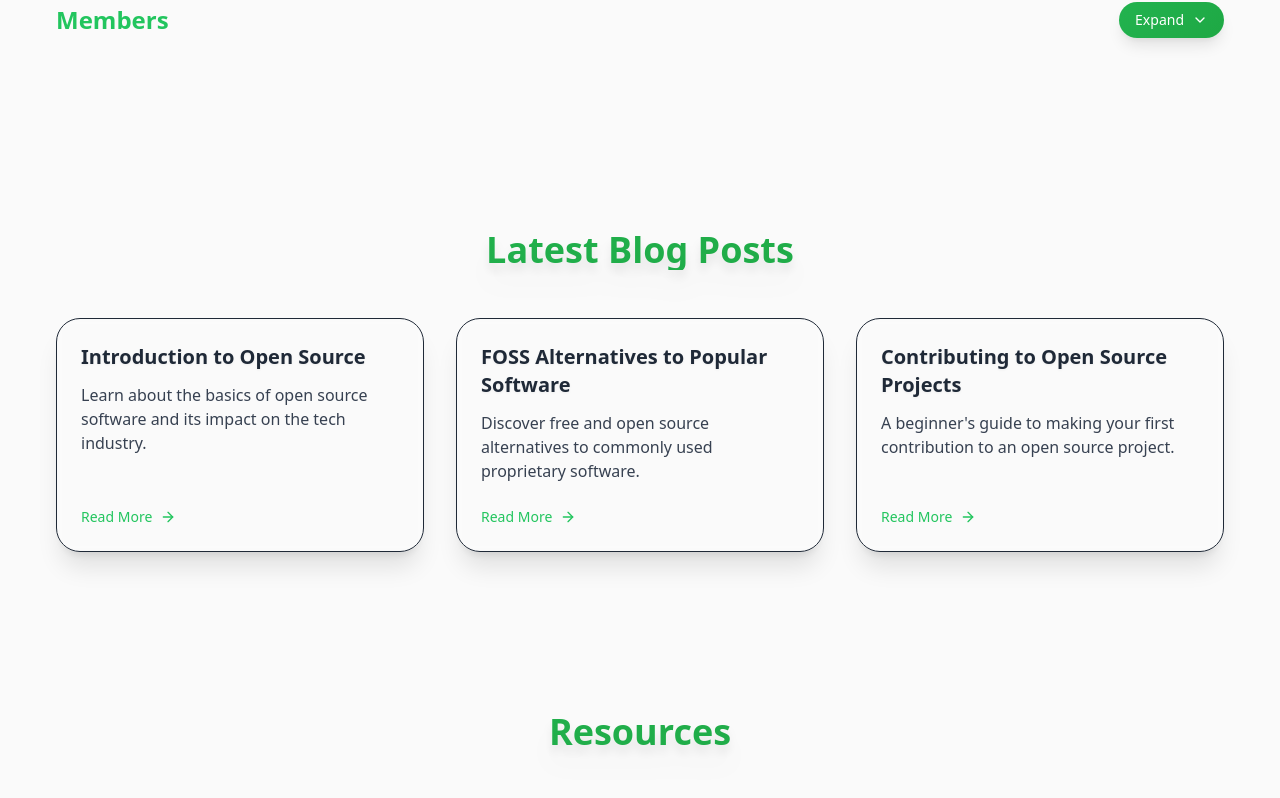
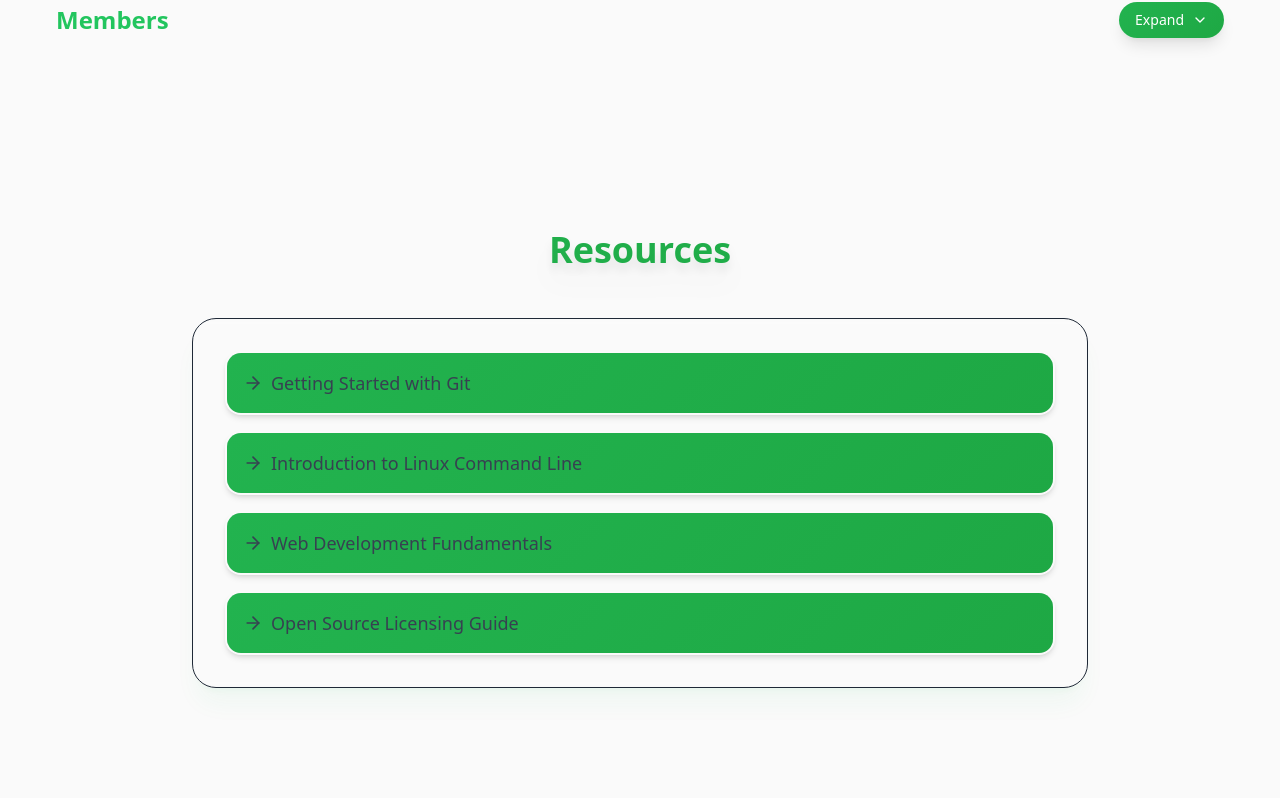
Before and after one commit to thefossclub/thefossclub.github.io, a Next.js app: page / in a window 1280 px wide. Shown: the part 5209-6007 px from the top of the page. Built offline with nearby package versions, Linux system fonts and the light colour scheme.

Commit message:
byebye blogs

```diff
--- a/app/page.tsx
+++ b/app/page.tsx
@@ -33,7 +33,6 @@ export default function Home() {
     projects: useRef<HTMLElement>(null),
     events: useRef<HTMLElement>(null),
     team: useRef<HTMLElement>(null),
-    blog: useRef<HTMLElement>(null),
     resources: useRef<HTMLElement>(null),
   }
 
@@ -41,11 +40,13 @@ export default function Home() {
     const handleScroll = () => {
       const scrollPosition = window.scrollY + 100
 
-      for (const section in sectionRefs) {
-        const ref = sectionRefs[section as keyof typeof sectionRefs].current
+      const sections = Object.keys(sectionRefs) as Array<keyof typeof sectionRefs>;
+
+      for (const sectionName of sections) {
+        const ref = sectionRefs[sectionName].current
         if (ref) {
           if (scrollPosition >= ref.offsetTop && scrollPosition < ref.offsetTop + ref.offsetHeight) {
-            setActiveSection(section)
+            setActiveSection(sectionName)
             break
           }
         }
@@ -154,24 +155,6 @@ export default function Home() {
     { name: "Ravpreet Maini", role: "Cloud Expert", color: "bg-green-500" },
     { name: "Shristi Pandey", role: "Researcher", color: "bg-purple-500" },
     { name: "Palak", role: "Graphics Designer", color: "bg-pink-500" },
-  ]
-
-  const blogPosts = [
-    {
-      title: "Introduction to Open Source",
-      excerpt: "Learn about the basics of open source software and its impact on the tech industry.",
-      link: "#",
-    },
-    {
-      title: "FOSS Alternatives to Popular Software",
-      excerpt: "Discover free and open source alternatives to commonly used proprietary software.",
-      link: "#",
-    },
-    {
-      title: "Contributing to Open Source Projects",
-      excerpt: "A beginner's guide to making your first contribution to an open source project.",
-      link: "#",
-    },
   ]
 
   const tools = [
@@ -681,27 +664,6 @@ export default function Home() {
         </div>
       </section>
 
-      {/* Blog Section */}
-      <section ref={sectionRefs.blog} id="blog" className="py-16 md:py-20 relative z-10 px-4 sm:px-6">
-        <div className="container mx-auto">
-          <motion.h2
-            className="text-3xl sm:text-4xl font-extrabold mb-10 md:mb-12 text-center text-gradient-green drop-shadow-xl"
-            initial={{ opacity: 0 }}
-            whileInView={{ opacity: 1 }}
-            viewport={{ once: true }}
-            transition={{ duration: 0.6 }}
-          >
-            Latest Blog Posts
-          </motion.h2>
-
-          <div className="grid grid-cols-1 md:grid-cols-3 gap-6 md:gap-8">
-            {blogPosts.map((post, index) => (
-              <BlogPost key={index} title={post.title} excerpt={post.excerpt} link={post.link} index={index} />
-            ))}
-          </div>
-        </div>
-      </section>
-
       {/* Resources Section */}
       <section ref={sectionRefs.resources} id="resources" className="py-16 md:py-20 relative z-10 px-4 sm:px-6">
         <div className="container mx-auto">
@@ -728,7 +690,9 @@ export default function Home() {
                 whileHover={{ x: 10, backgroundColor: "rgba(31, 41, 55, 0.8)" }}
               >
                 <Link
-                  href="#"
+                  href="https://github.com/thefossclub/resources#getting-started-with-git"
+                  target="_blank"
+                  rel="noopener noreferrer"
                   className="flex items-center text-base sm:text-lg text-gray-700 dark:text-gray-300 hover:text-green-600 dark:hover:text-green-400 transition-colors"
                 >
                   <ArrowRight className="mr-2 h-4 w-4 sm:h-5 sm:w-5" />
@@ -740,7 +704,9 @@ export default function Home() {
                 whileHover={{ x: 10, backgroundColor: "rgba(31, 41, 55, 0.8)" }}
               >
                 <Link
-                  href="#"
+                  href="https://github.com/thefossclub/resources#introduction-to-linux-command-line"
+                  target="_blank"
+                  rel="noopener noreferrer"
                   className="flex items-center text-base sm:text-lg text-gray-700 dark:text-gray-300 hover:text-green-600 dark:hover:text-green-400 transition-colors"
                 >
                   <ArrowRight className="mr-2 h-4 w-4 sm:h-5 sm:w-5" />
@@ -752,7 +718,9 @@ export default function Home() {
                 whileHover={{ x: 10, backgroundColor: "rgba(31, 41, 55, 0.8)" }}
               >
                 <Link
-                  href="#"
+                  href="https://github.com/thefossclub/resources#web-development-fundamentals"
+                  target="_blank"
+                  rel="noopener noreferrer"
                   className="flex items-center text-base sm:text-lg text-gray-700 dark:text-gray-300 hover:text-green-600 dark:hover:text-green-400 transition-colors"
                 >
                   <ArrowRight className="mr-2 h-4 w-4 sm:h-5 sm:w-5" />
@@ -764,7 +732,9 @@ export default function Home() {
                 whileHover={{ x: 10, backgroundColor: "rgba(31, 41, 55, 0.8)" }}
               >
                 <Link
-                  href="#"
+                  href="https://github.com/thefossclub/resources#open-source-licensing-guide"
+                  target="_blank"
+                  rel="noopener noreferrer"
                   className="flex items-center text-base sm:text-lg text-gray-700 dark:text-gray-300 hover:text-green-600 dark:hover:text-green-400 transition-colors"
                 >
                   <ArrowRight className="mr-2 h-4 w-4 sm:h-5 sm:w-5" />
```
